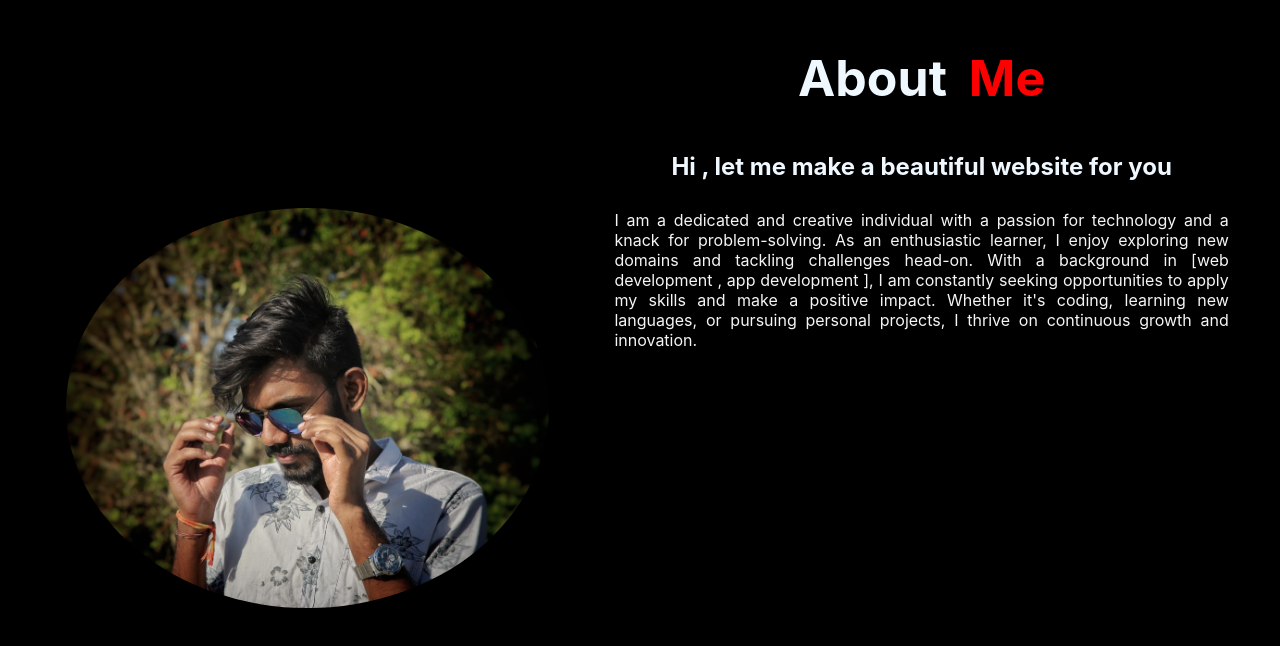
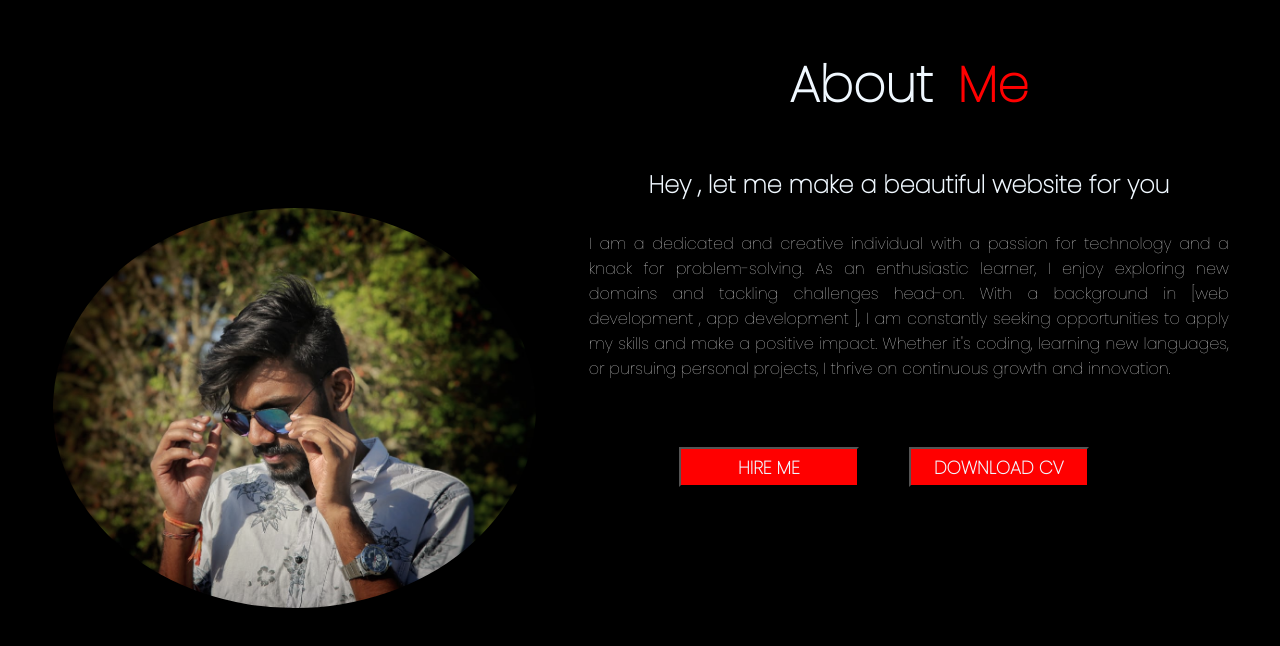
Before and after one commit to itsNitish247/portfolio, a React (Create React App) app: page / in a window 1280 px wide. Shown: the part 872-1518 px from the top of the page. Built offline with nearby package versions, Linux system fonts and the light colour scheme; a web font is replaced by a local one.

Commit message:
added buttons and downloadble cv

```diff
--- a/package.json
+++ b/package.json
@@ -11,6 +11,7 @@
     "@testing-library/react": "^13.4.0",
     "@testing-library/user-event": "^13.5.0",
     "framer-motion": "^10.16.4",
+    "lucide": "^0.279.0",
     "react": "^18.2.0",
     "react-dom": "^18.2.0",
     "react-router-dom": "^6.16.0",
--- a/src/pages/aboutMe.jsx
+++ b/src/pages/aboutMe.jsx
@@ -2,8 +2,19 @@ import React from 'react';
 import { motion } from 'framer-motion';
 import '../styles/aboutMe.css';
 import profilepic from '../assets/profilepic.jpeg';
+import resume from '../assets/resume.pdf'
 
 function AboutMe() {
+
+  const handleDownlaod =()=>{
+const anchor=document.createElement('a');
+anchor.href=resume;
+anchor.download='resume.pdf';
+anchor.click();
+  };
+
+
+
 
   const animationVariants = {
     hidden: { opacity: 0, y: 50 },
@@ -22,7 +33,7 @@ function AboutMe() {
       </div>
       <div className="aboutme_content">
         <h1 className='about'>About <span className='me'>Me</span></h1>
-        <h2 className='heading'>Hi , let me make a beautiful website for you</h2>
+        <h2 className='heading'>Hey , let me make a beautiful website for you</h2>
         <p className='para'>I am a dedicated and creative individual with a
           passion for technology and a knack for problem-solving.
           As an enthusiastic learner, I enjoy exploring new domains
@@ -31,6 +42,9 @@ function AboutMe() {
           I am constantly seeking opportunities to
           apply my skills and make a positive impact. Whether it's coding, learning new languages, or pursuing personal projects, I thrive on continuous growth and innovation.
         </p>
+       <div className="buttons">
+        <button className='hireMe'>hire me</button>
+        <button className='cv' onClick={handleDownlaod}>Download CV</button></div>
       </div>
     </motion.div>
   );
--- a/src/styles/aboutMe.css
+++ b/src/styles/aboutMe.css
@@ -25,7 +25,7 @@
     overflow: hidden;
 }
 
-/* aboutme container  */
+/* aboutme container */
 .aboutme_content{
     display: flex;
     flex-direction: column;
@@ -41,6 +41,7 @@
     font-size: 50px;
     color: aliceblue;
     margin-top: 40px;
+    font-family: 'Poppins', sans-serif;
 
 }
 
@@ -52,11 +53,45 @@
 
 .heading{
     color: aliceblue;
-margin-top: 10px;
+     margin-top: 10px;
+     font-family: 'Poppins', sans-serif;
 }
 
 .para{
     color: whitesmoke;
     text-align: justify;
     margin-top: 10px;
+    font-family: 'Poppins', sans-serif;
 }
+
+.buttons{
+    display: flex;
+    justify-content:center;
+    width: 50vw;
+    height: 20vh;
+}
+
+.hireMe,.cv{
+
+    margin-right: 50px;
+    margin-top: 50px;
+    background-color: red;
+    width: 180px;
+    height: 40px;
+    color: aliceblue;
+    font-size: 18px;
+    font-weight: bold;
+    text-transform: uppercase;
+    cursor: pointer;
+    transition: background-color 0.3s, transform 0.3s;
+    box-shadow: 0 4px 6px rgba(0, 0, 0, 0.1);
+
+    font-family: 'Poppins', sans-serif;
+
+}
+
+.hireMe:hover,
+.cv:hover {
+    background-color: #ff5050;
+    transform: scale(1.05);
+}
```
Also changed, not shown: 2 other files (tests, documents, lock files or other folders).
